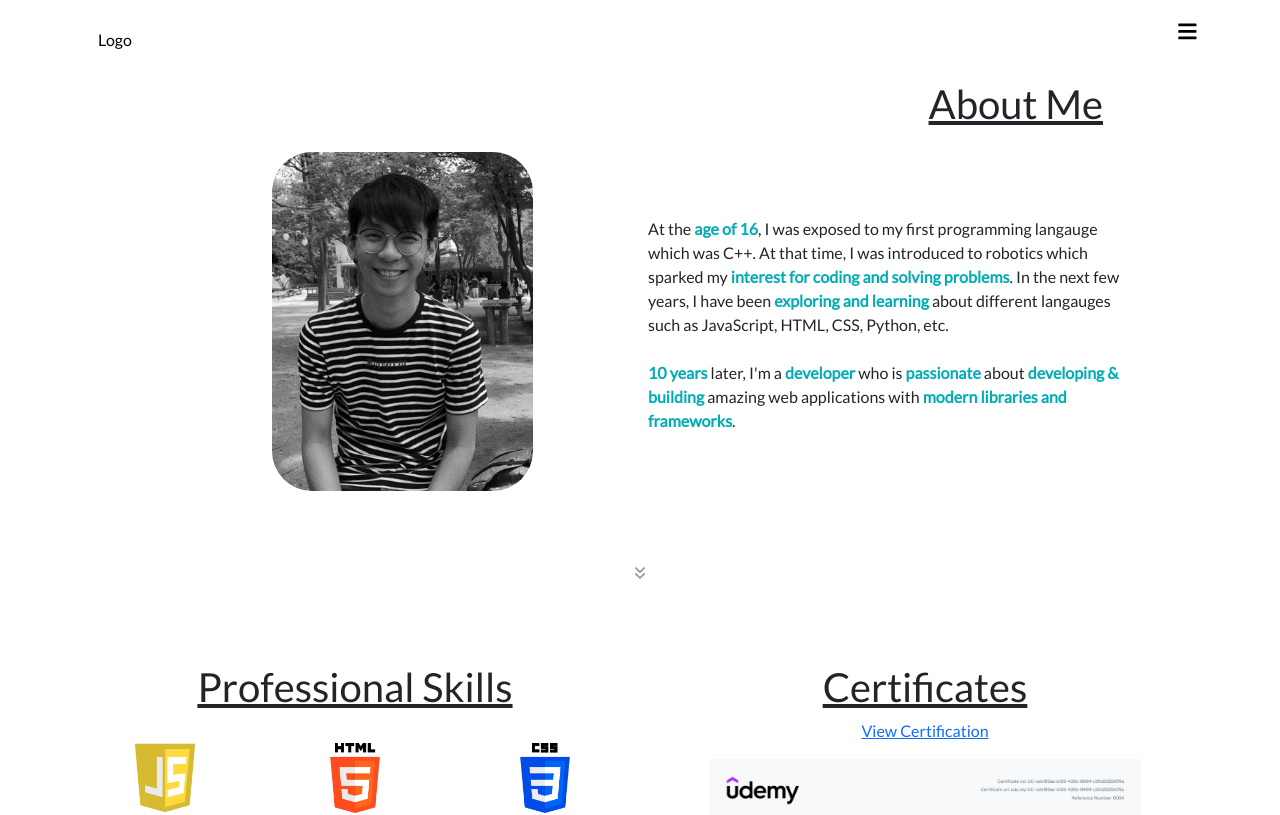
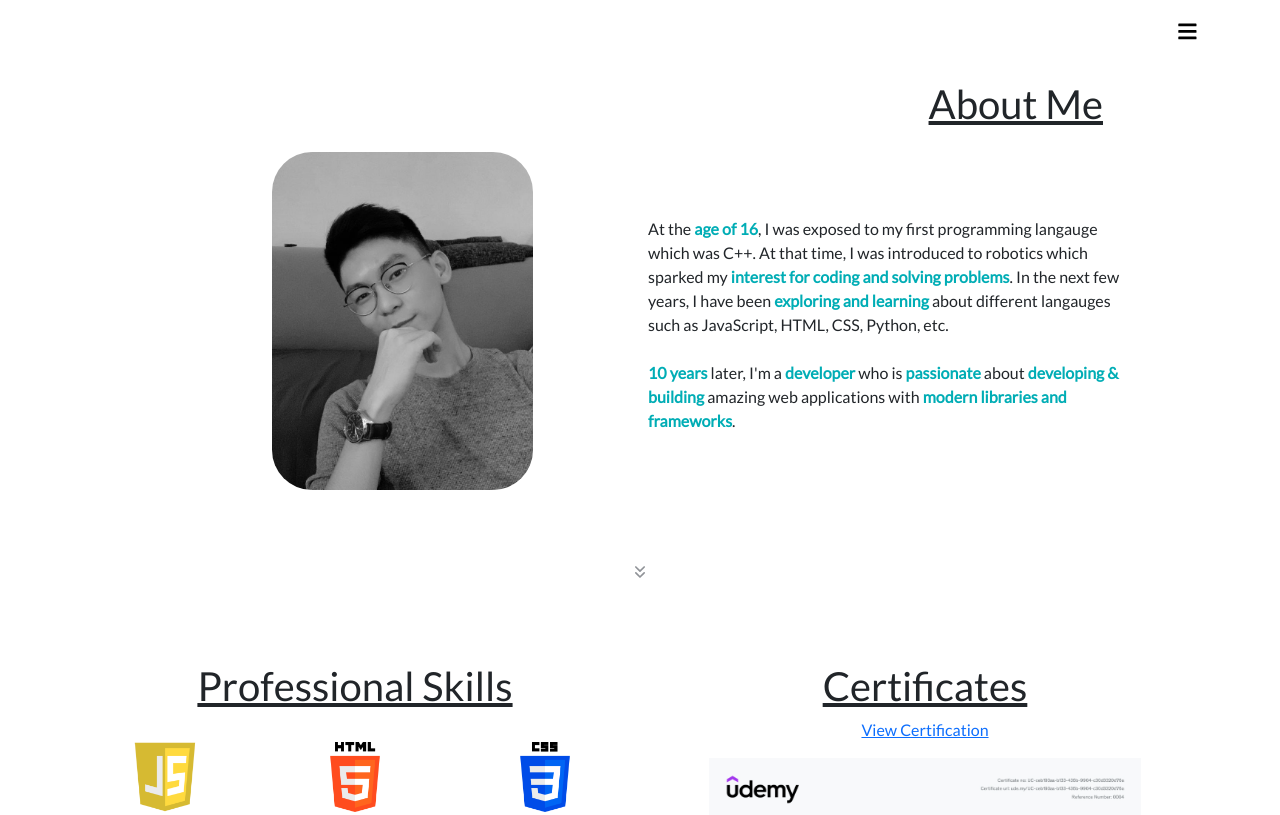
Before and after one commit to Austinliannn/Portfolio, a React (Create React App) app: page /aboutme in a window 1280 px wide. Shown: the top 815 px of the page. Built offline with nearby package versions, Linux system fonts and the light colour scheme.

Commit message:
Change head shot

```diff
--- a/src/component/NavigationBar.js
+++ b/src/component/NavigationBar.js
@@ -16,9 +16,9 @@ function Navigationbar() {
   return (
     <IconContext.Provider value={{ color: "white" }}>
       <div className="navbar">
-        <Col className="d-flex justify-content-left">
+        {/* <Col className="d-flex justify-content-left">
           <span style={{ color: "black" }}>Logo</span>
-        </Col>
+        </Col> */}
 
         <Col className="d-flex justify-content-end">
           <Link to="#" className="menu-bars">
--- a/src/pages/About Me/Aboutme.js
+++ b/src/pages/About Me/Aboutme.js
@@ -2,7 +2,7 @@ import React, { useState } from "react";
 import { Row, Col, Container } from "react-bootstrap";
 import * as FiIcons from "react-icons/fi";
 import * as BiIcons from "react-icons/bi";
-import header_pic from "../../assets/Images/head_shot.png";
+import header_pic from "../../assets/Images/head_shot.jpg";
 import css_logo from "../../assets/Images/SkillsLogo/css.png";
 import html_logo from "../../assets/Images/SkillsLogo/html.png";
 import js_logo from "../../assets/Images/SkillsLogo/js.png";
```
Also changed, not shown: src/assets/Images/head_shot.jpg (added), src/assets/Images/head_shot.png (deleted).
